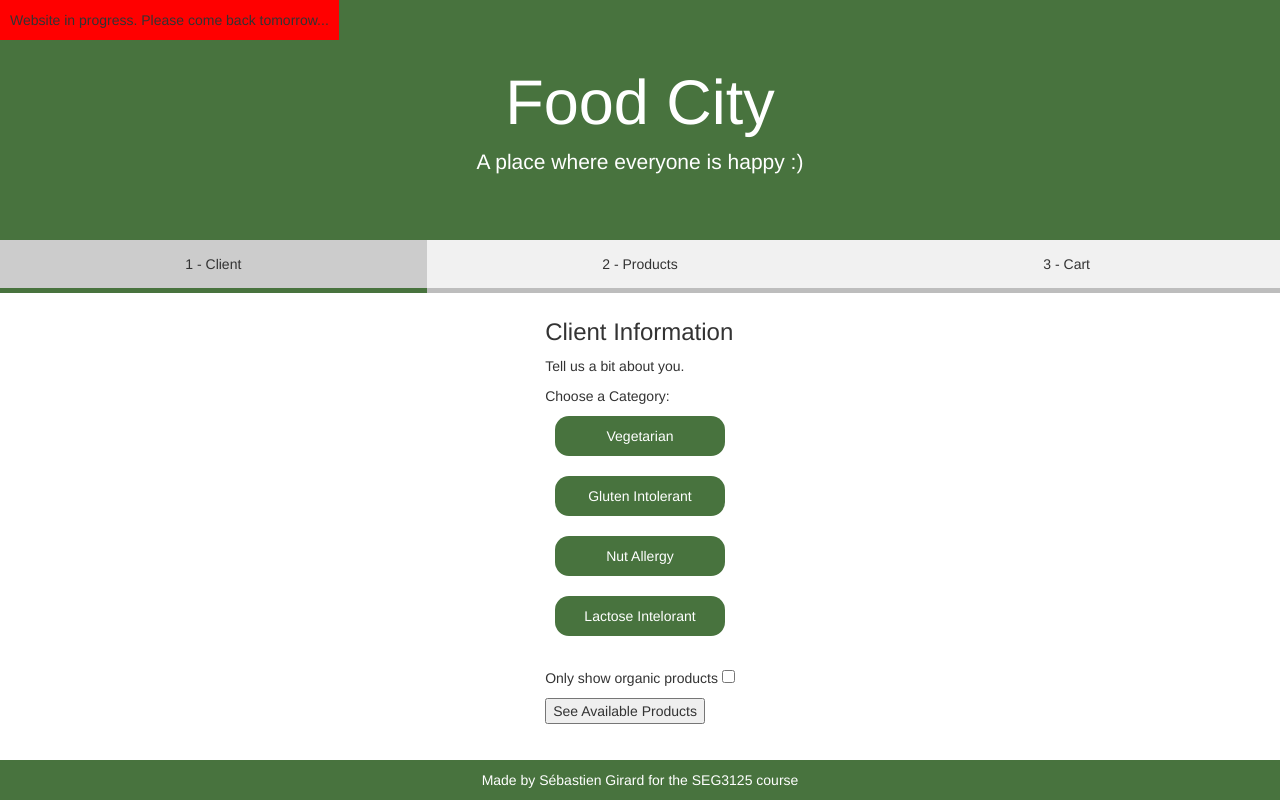
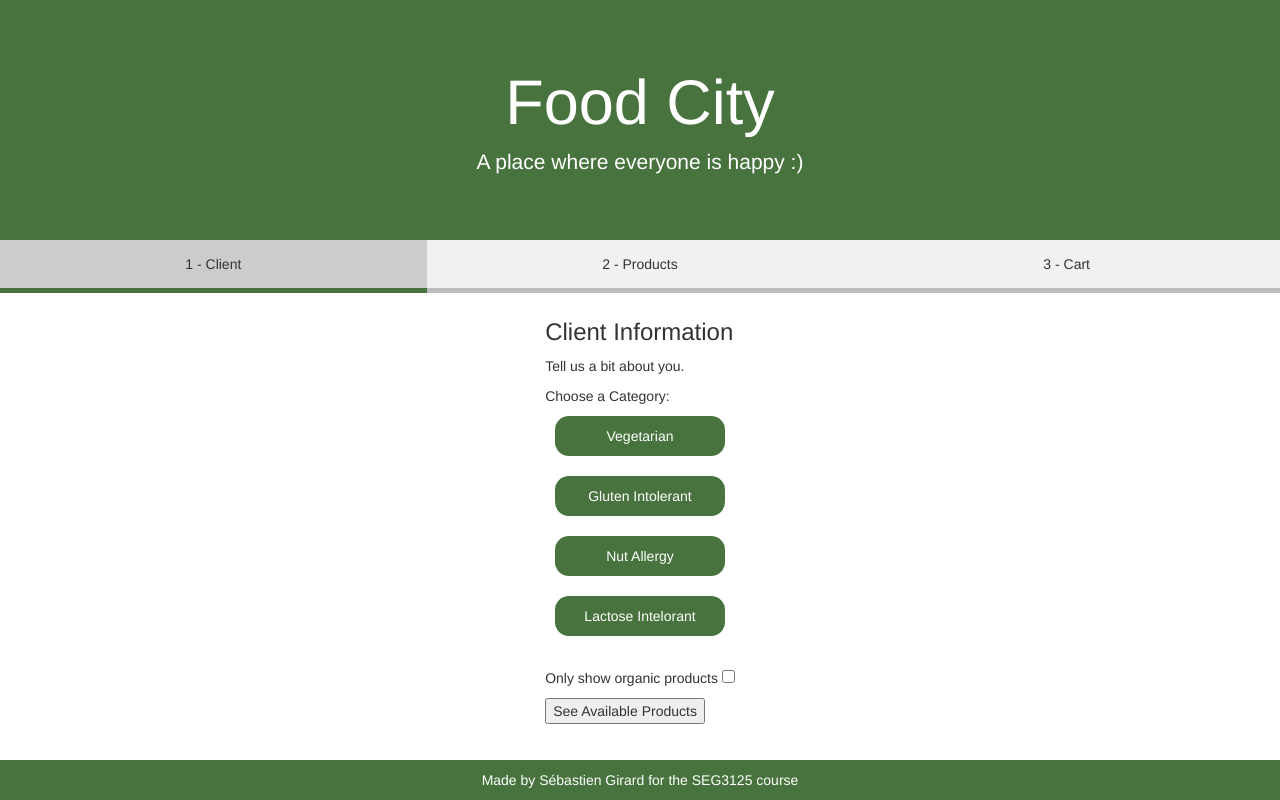
Before and after one commit to sebastiengrd/SEG3125-lab3, a plain HTML site: page index.html in a window 1280 px wide. Drawn offline with nearby package versions, Linux system fonts and the light colour scheme.

Commit message:
removed website in progress flag

```diff
--- a/index.html
+++ b/index.html
@@ -15,8 +15,6 @@
 </head>
 
 <body>
-    <div style="top: 0px; left: 0px; position: absolute; background-color: red; padding: 1rem;">Website in progress. Please come back tomorrow...</div>
-
     <div class="jumbotron text-center title-section">
         <h1>Food City</h1>
         <p>A place where everyone is happy :)</p>
```
